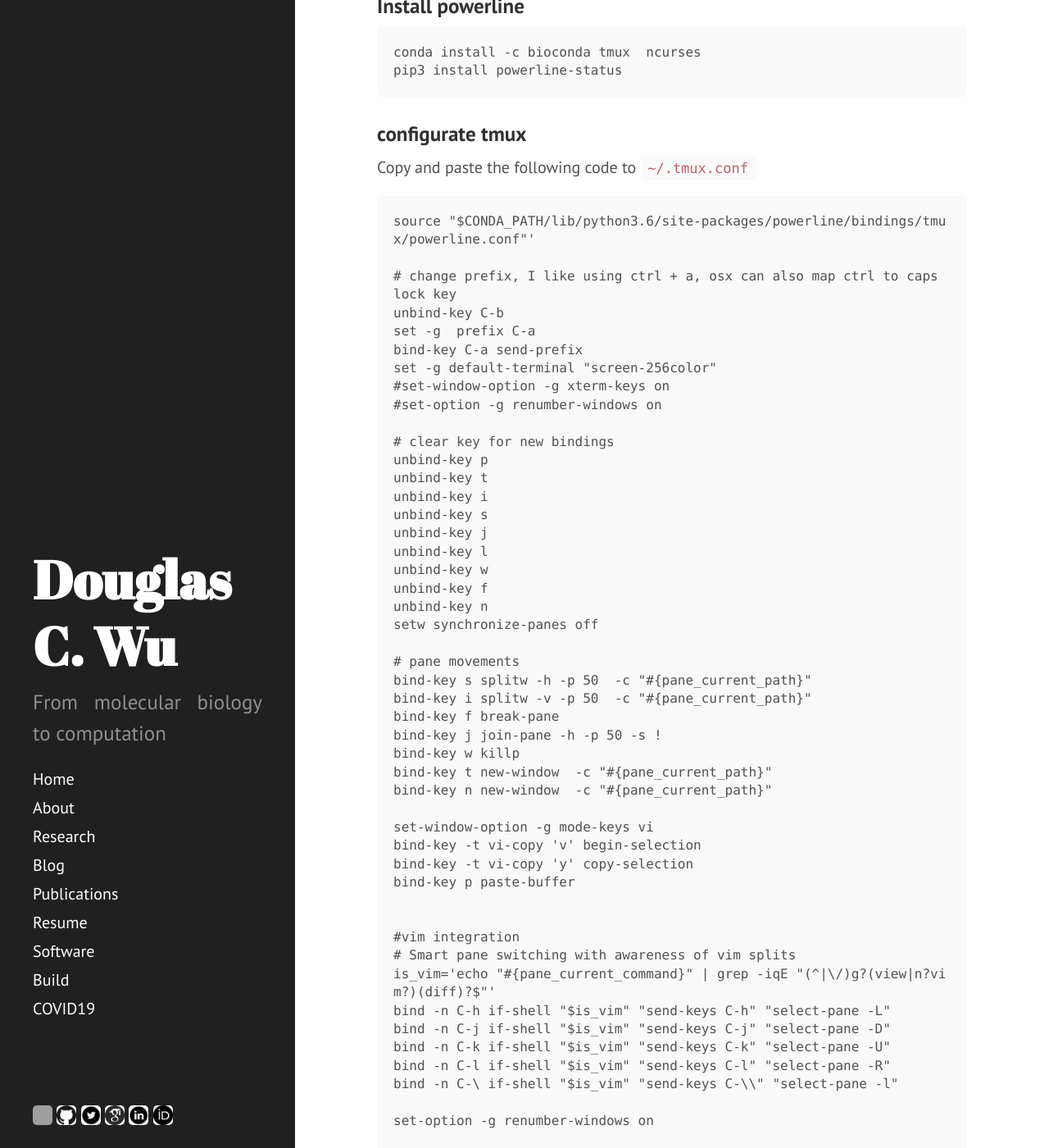
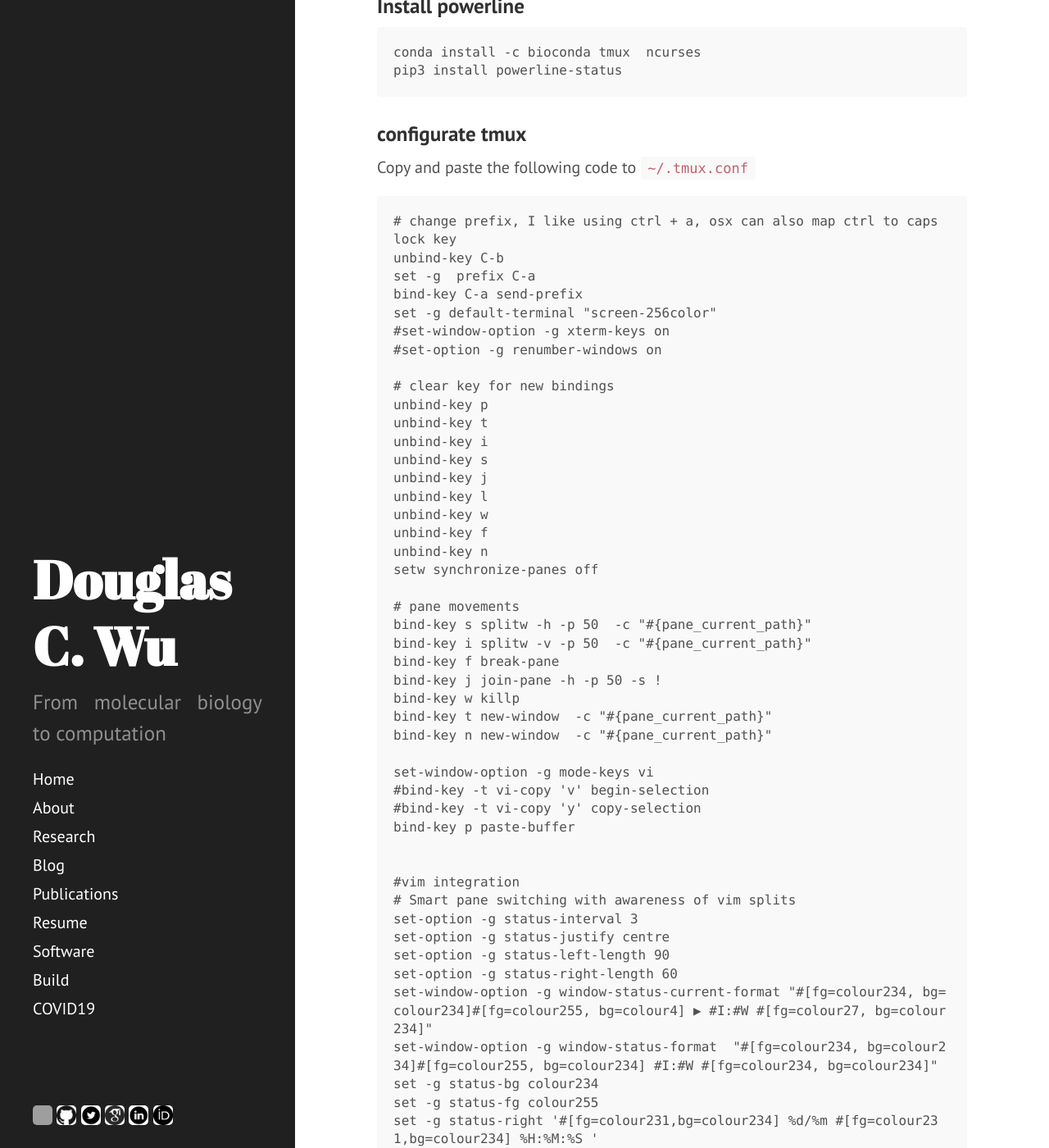
Before and after one commit to wckdouglas/wckdouglas.github.io, a Jekyll site: the page built from _pages/build.md, in a window 1280 px wide and 1400 px high, scrolled down 5396 px. Shown: the whole window at 82% size. Built offline with Jekyll 4.4.1, drawn with Linux system fonts in a browser that asks for light colours; some of the changed text lies outside the part shown; grey boxes are pictures that could not be loaded.

Commit message:
updated tmux conf

````diff
--- a/_pages/build.md
+++ b/_pages/build.md
@@ -223,8 +223,6 @@ pip3 install powerline-status
 Copy and paste the following code to ```~/.tmux.conf```
 
 ```
-source "$CONDA_PATH/lib/python3.6/site-packages/powerline/bindings/tmux/powerline.conf"'
-
 # change prefix, I like using ctrl + a, osx can also map ctrl to caps lock key
 unbind-key C-b
 set -g  prefix C-a
@@ -255,37 +253,22 @@ bind-key t new-window  -c "#{pane_current_path}"
 bind-key n new-window  -c "#{pane_current_path}"
 
 set-window-option -g mode-keys vi
-bind-key -t vi-copy 'v' begin-selection
-bind-key -t vi-copy 'y' copy-selection
+#bind-key -t vi-copy 'v' begin-selection
+#bind-key -t vi-copy 'y' copy-selection
 bind-key p paste-buffer
 
 
 #vim integration
 # Smart pane switching with awareness of vim splits
-is_vim='echo "#{pane_current_command}" | grep -iqE "(^|\/)g?(view|n?vim?)(diff)?$"'
-bind -n C-h if-shell "$is_vim" "send-keys C-h" "select-pane -L"
-bind -n C-j if-shell "$is_vim" "send-keys C-j" "select-pane -D"
-bind -n C-k if-shell "$is_vim" "send-keys C-k" "select-pane -U"
-bind -n C-l if-shell "$is_vim" "send-keys C-l" "select-pane -R"
-bind -n C-\ if-shell "$is_vim" "send-keys C-\\" "select-pane -l"
-
-set-option -g renumber-windows on
-
-
-# Enable Powerline symbols (unless already specified otherwise in environment)
-if-shell ': ${TMUX_POWERLINE_SYMBOLS?}' '' 'set-environment -g TMUX_POWERLINE_SYMBOLS "powerline"'
-
 set-option -g status-interval 3
-set-option -g status-utf8 on
 set-option -g status-justify centre
 set-option -g status-left-length 90
 set-option -g status-right-length 60
-set-option -g status-left " ▶ #S #(${WORK}/src/tmux-powerline/powerline.sh left)"
-set-option -g status-right "#(${WORK}/src/tmux-powerline/powerline.sh right)"
-set-window-option -g window-status-current-format "#[fg=colour234, bg=colour234]#[fg=colour255, bg=colour4] ● #I:#W #[fg=colour27, bg=colour234]"
+set-window-option -g window-status-current-format "#[fg=colour234, bg=colour234]#[fg=colour255, bg=colour4] ▶ #I:#W #[fg=colour27, bg=colour234]"
 set-window-option -g window-status-format  "#[fg=colour234, bg=colour234]#[fg=colour255, bg=colour234] #I:#W #[fg=colour234, bg=colour234]"
 set -g status-bg colour234
 set -g status-fg colour255
+set -g status-right '#[fg=colour231,bg=colour234] %d/%m #[fg=colour231,bg=colour234] %H:%M:%S '
 ```
 
 <h1 id='tex'> tinytex </h1>
````
